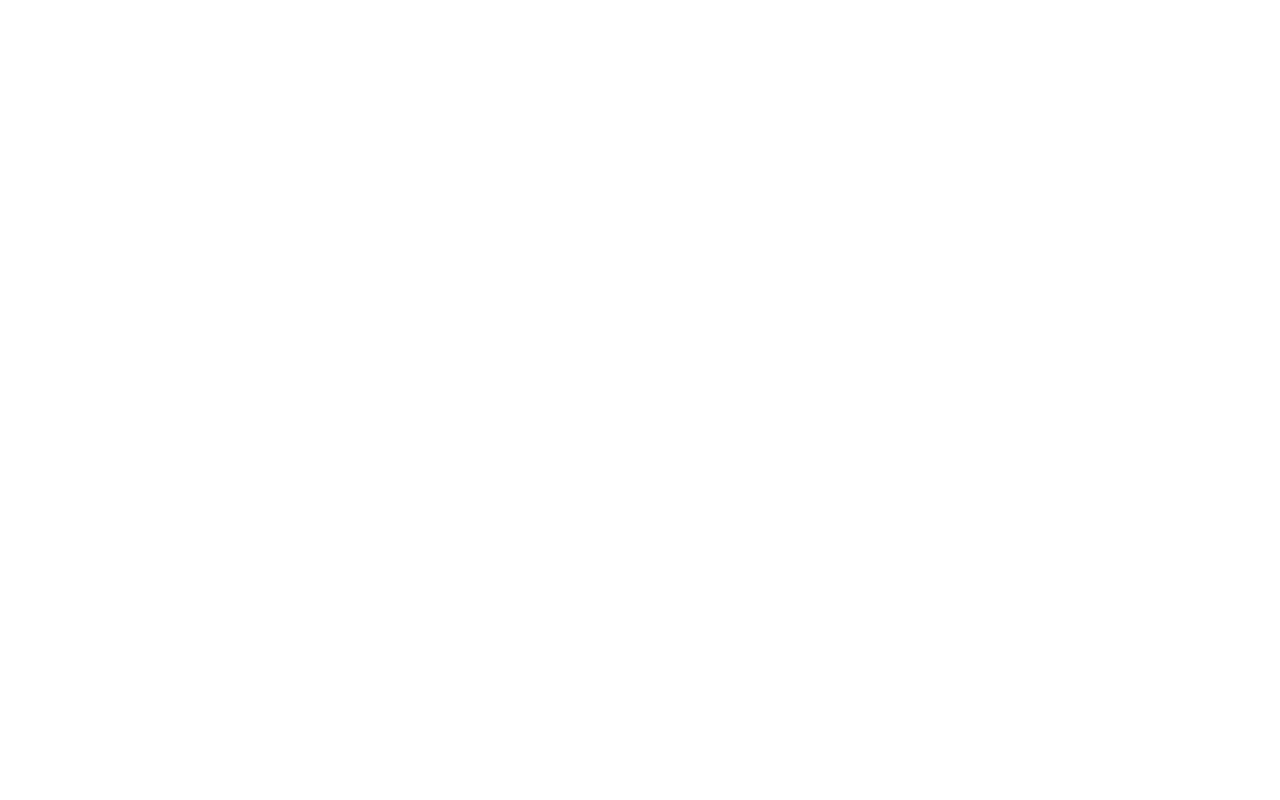
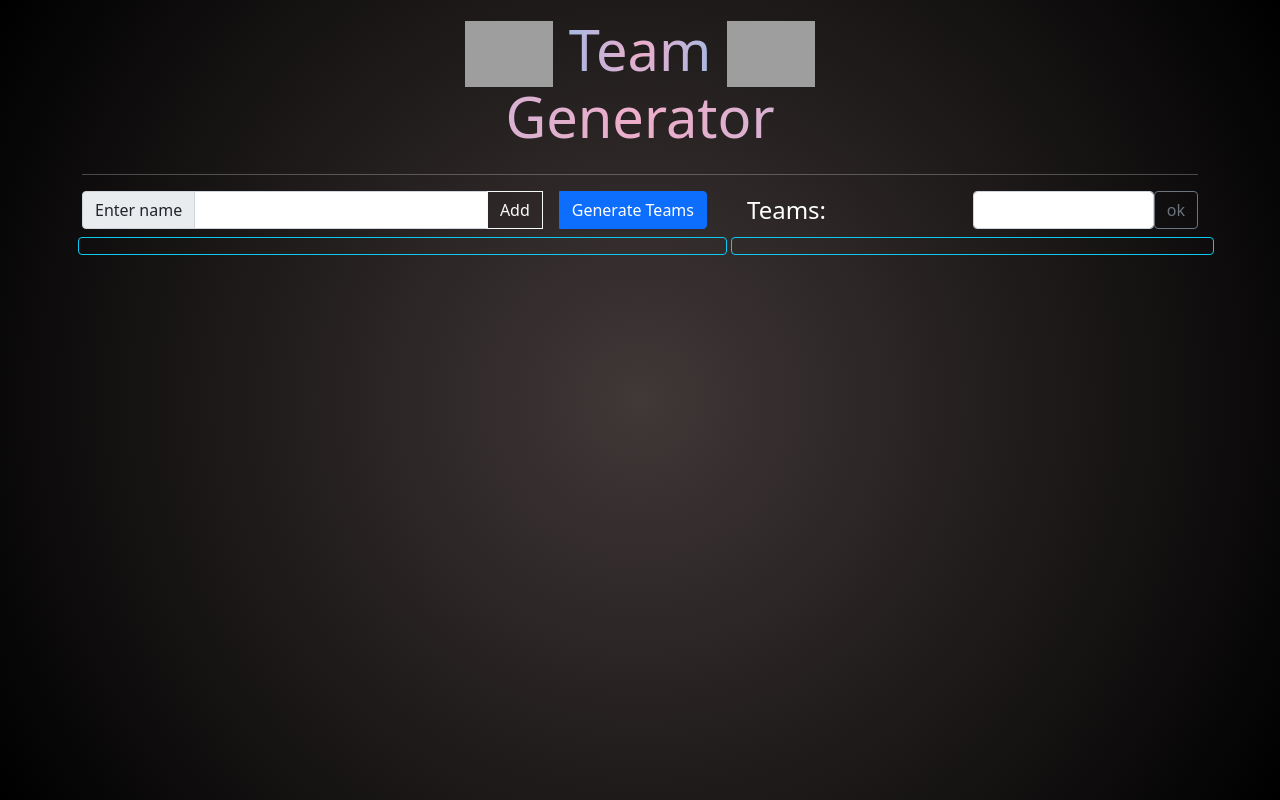
Before and after one commit to fablee1/M2-D4, a plain HTML site: page index.html in a window 1280 px wide. Drawn offline with nearby package versions, Linux system fonts and the light colour scheme; grey boxes are pictures that could not be loaded.

Commit message:
Partially done

```diff
--- a/app.js
+++ b/app.js
@@ -0,0 +1,96 @@
+let People = []
+
+let peopleWithoutTeam
+
+let TeamParticipants = {}
+
+const generateTeams = function() {
+    let teams = document.querySelectorAll('#teamContainer .card')
+    if(teams.length == 0) {
+        return
+    }
+    peopleWithoutTeam = [...People]
+
+    let personsPerTeam = Math.floor(peopleWithoutTeam.length/teams.length)
+    let personLeft = peopleWithoutTeam.length%teams.length
+
+    while(peopleWithoutTeam.length > 0) {
+        let randomNumber = Math.floor(Math.random()*peopleWithoutTeam.length)
+        let randomPerson = peopleWithoutTeam[randomNumber]
+
+        let newTeamMemberLi = document.createElement('li')
+        newTeamMemberLi.classList.add('list-group-item', 'd-flex', 'p-0', 'justify-content-around', 'align-items-center')
+        newTeamMemberLi.innerHTML = `<p class="my-auto">${randomPerson}</p>
+        <button type="button" class="btn btn-danger my-1 deleteButton">X</button>`
+
+        const index = peopleWithoutTeam.indexOf(randomNumber);
+        if (index > -1) {
+        peopleWithoutTeam.splice(index, 1);
+        }
+        for(team of teams) {
+            let participantCount = team.childNodes[1].childElementCount - 1
+            if(participantCount==personsPerTeam) {
+                personLeft -= 1
+                team.childNodes[1].appendChild(newTeamMemberLi)
+            } else if(participantCount<personsPerTeam){
+                team.childNodes[1].appendChild(newTeamMemberLi)
+                break
+            }
+        }
+    }
+}
+
+const addName = function(deleted) {
+    let name
+    if(deleted) {
+        name = deleted
+    } else {
+        let input = document.getElementById('nameInput')
+        name = input.value
+        input.value = ''
+        People.push(name)
+    }
+
+    let nameCard = document.createElement('div')
+    nameCard.classList.add('col-12', 'col-sm-6', 'col-md-4', 'col-lg-3')
+    nameCard.innerHTML = `<div class="card">
+                            <div class="card-body p-1">
+                            ${name}
+                            </div>
+                          </div>`
+
+    document.getElementById('nameContainer').appendChild(nameCard)
+}
+
+const addTeams = function() {
+    let teamInput = document.getElementById('teamsInput')
+    let teamCount = teamInput.value
+    teamInput.value = ''
+
+    let teamSection = document.getElementById('teamContainer')
+    teamSection.innerHTML = ''
+
+    for(let i=0; i<teamCount; i++) {
+        let col = document.createElement('div')
+        col.classList.add('col-6')
+        let teamCard = `<div class="card">
+                            <div class="card-header">
+                                Team ${i+1}
+                            </div>
+                            <ul class="list-group list-group-flush">
+                            </ul>
+                        </div>`
+        col.innerHTML = teamCard
+        teamSection.appendChild(col)
+    }
+    addButtonListeners()
+}
+
+const addButtonListeners = function(){
+    let deleteButtons = document.querySelectorAll('.deleteButton')
+
+    for(button of deleteButtons) {
+        button.addEventListener('click', function(e) {addName(e.path[1].childNodes[1].innerText)
+        e.path[1].remove()})
+    }
+}
--- a/index.html
+++ b/index.html
@@ -25,8 +25,56 @@
     <link rel="stylesheet" href="styles.css">
 </head>
 <body>
+    <div class="container">
+        <div class="container-fluid d-flex flex-column mt-3" id="heading">
+            <div class="d-flex justify-content-center align-items-center">
+                <img src="https://freesvg.org/img/six-sided-dice.png" alt="" srcset="">
+                <h1 class="d-inline px-3">Team</h1>
+                <img src="https://freesvg.org/img/six-sided-dice.png" alt="" srcset="">
+            </div>
+            <h1 class="d-flex justify-content-center align-items-center">Generator</h1>
+        </div>
+        <hr>
+        <section>
+            <div class="row">
+                <div class="col-7">
+                    <div class="row">
+                        <div class="input-group">
+                            <span class="input-group-text">Enter name</span>
+                            <input type="text" aria-label="Name" class="form-control" id="nameInput">
+                            <button class="btn btn-outline-light" type="button" id="button-addon2" onclick="addName()">Add</button>
+                            <button class="btn btn-primary mx-3" type="submit" onclick="generateTeams()">Generate Teams</button>
+                        </div>
+                    </div>
+                    <div class="p-2">
+                        <div class="row justify-content-between p-2 border border-info rounded" id="nameContainer">
+                        </div>
+                    </div>
+                </div>
 
+                <div class="col-5">
+                    <div class="row">
+                        <div class="input-group justify-content-between align-content-center">
+                            <div class="d-flex">
+                                <h4 class="my-auto mx-auto">Teams:</h4>
+                            </div>
+                            <div class="d-flex w-50">
+                                <input class="form-control" type="text" aria-label="teams" id="teamsInput">
+                                <button class="btn btn-outline-secondary" type="button" id="button-addon1" onclick="addTeams()">ok</button>
+                            </div>
+                        </div>
+                    </div>
+                    <div class="row">
+                        <div class="p-2">
+                            <div class="row justify-content-between p-2 border border-info rounded" id="teamContainer">
+                            </div>
+                        </div>
+                    </div>
+                </div>
 
+            </div>
+        </section>
+    </div>
     <script src="https://cdn.jsdelivr.net/npm/bootstrap@5.0.0-beta3/dist/js/bootstrap.bundle.min.js" integrity="sha384-JEW9xMcG8R+pH31jmWH6WWP0WintQrMb4s7ZOdauHnUtxwoG2vI5DkLtS3qm9Ekf" crossorigin="anonymous"></script>
     <script src="app.js"></script>
 </body>
--- a/styles.css
+++ b/styles.css
@@ -0,0 +1,47 @@
+html, body {
+    height: 100%;
+    overflow: hidden;
+}
+
+body {
+    background: radial-gradient(circle closest-corner at center 50%,rgb(65, 56, 56),black 100%) no-repeat;
+    text-align: center;
+}
+
+h1 {
+    font-size: 3.5rem;
+    background: rgb(238,174,202);
+    background: radial-gradient(circle, rgba(238,174,202,1) 0%, rgba(148,187,233,1) 100%);
+    background-clip: text;
+    -webkit-background-clip: text;
+    -webkit-text-fill-color: transparent;
+    text-align: center;
+}
+
+#heading img {
+    width: 5.5rem;
+}
+
+#heading > h1 {
+    margin-top: -0.5rem;
+}
+
+hr {
+    color: white;
+}
+
+.card-body {
+    font-size: 60%;
+}
+
+h4 {
+    color: white;
+}
+
+#teamCount {
+    flex: 0 0;
+}
+
+#teamsInput {
+    flex: 1;
+}
```
